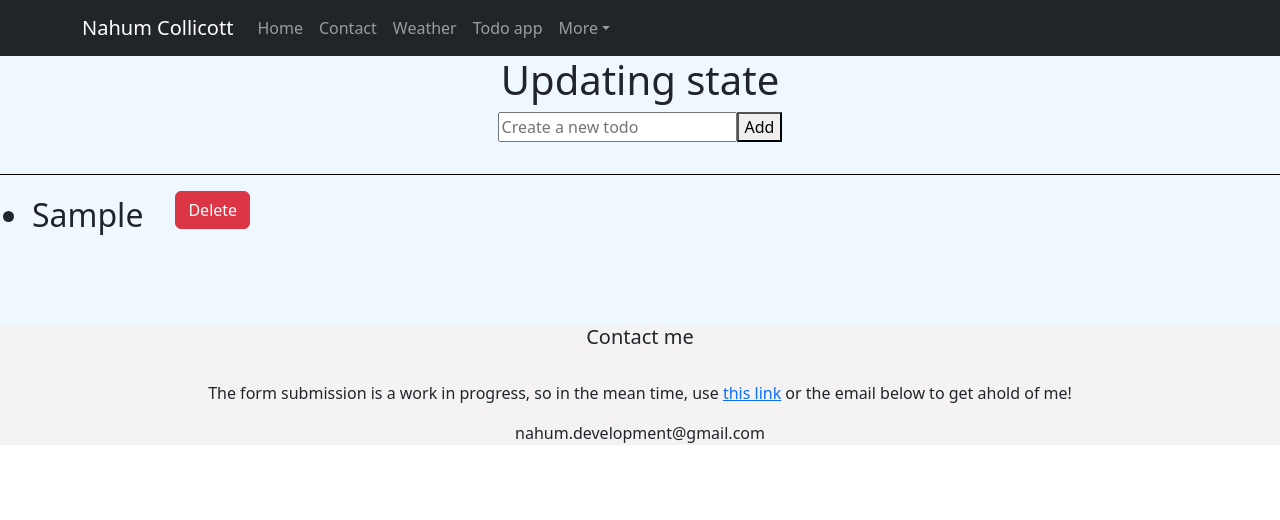
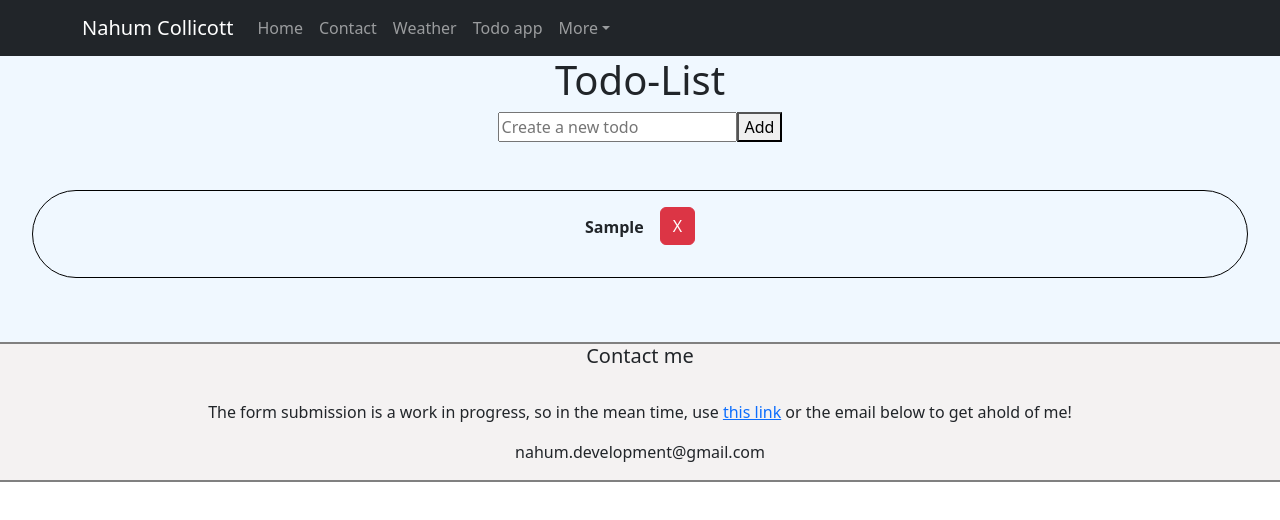
Before and after one commit to nahummc/react-dev-site, a React (Create React App) app: page /todo in a window 1280 px wide. Both pictures are taken after typing "Sample" into the empty fields and a click on the button "Add". Shown: the top 520 px of the page. Built offline with nearby package versions, Linux system fonts and the light colour scheme.

Commit message:
changed some of the styling for weather and todo apps

```diff
--- a/src/components/Footer.css
+++ b/src/components/Footer.css
@@ -7,4 +7,6 @@
    /* background-color: red; */
    /* color: white; */
    text-align: center;
+   border-top: 2px solid gray;
+   border-bottom: 2px solid gray;
 }
--- a/src/components/Todo.css
+++ b/src/components/Todo.css
@@ -1,19 +1,31 @@
-.todo {
-    display: flex;
+.list-wrapper {
+    /* border: 1px solid red; */
+
 }
 
-li {
-    font-size: 2em;
+.todo-list {
+    /* align-items: center; */
+    /* justify-items: center; */
+    /* margin-left: auto; */
+    /* margin-right: auto; */
+
 }
 
-.delete-button {
-    margin-left: 2em;
+.todo {
+    border: 1px solid black;
+    margin-top: 1em;
+    margin-right: 2em;
+    padding-top: 1em;
+    border-radius: 80px;
+    display: flex;
+    justify-content: center;
 }
 
-.input-wrapper {
-    border-bottom: 1px solid black;
+
+li {
+    list-style: none;
+    padding-top: 0.5em;
+    padding-right: 1em;
+    /* align-items: center; */
+    font-weight: 600;
 }
-
-.list-wrapper {
-    margin-top: 1em;
-}
--- a/src/components/Todo.js
+++ b/src/components/Todo.js
@@ -26,8 +26,8 @@ function Todo() {
   };
 // BUG - IF TODO OBJ HAS THE SAME NAME AS ANOTHER IN THE LIST, THE DELETE BUTTON WILL DELETE BOTH/ALLENTRIES OF THAT NAME. POSSIBLE FIX WITH INCREMENTING ID PROP?
   return (
-    <div className=''>
-      <h1>Updating state</h1>
+    <div className='hello'>
+      <h1>Todo-List</h1>
         <TodoInput className='input' todo={todo} setTodo={setTodo} addTodo={addTodo} />
         {/* passing todos and the method delete todos as props */}
         <TodoList list={todos} remove={deleteTodo} />
--- a/src/components/TodoInput.js
+++ b/src/components/TodoInput.js
@@ -1,4 +1,6 @@
 import React from 'react';
+
+
 
 const TodoInput = ({ todo, setTodo, addTodo }) => {
     return (
@@ -12,9 +14,11 @@ const TodoInput = ({ todo, setTodo, addTodo }) => {
             setTodo(e.target.value);
           }}
         />
+
         <button className="add-button" onClick={addTodo}>
           Add
         </button>
+
       </div>
     );
 }
--- a/src/components/TodoList.js
+++ b/src/components/TodoList.js
@@ -18,7 +18,7 @@ const TodoList = ({ list, remove }) => {
                 <Button className="delete-button btn-danger"
                     onClick={() => {
                       remove(entry);
-                    }}>Delete</Button>
+                    }}>X</Button>
                 </div>
               ))}
             </ul>
```
